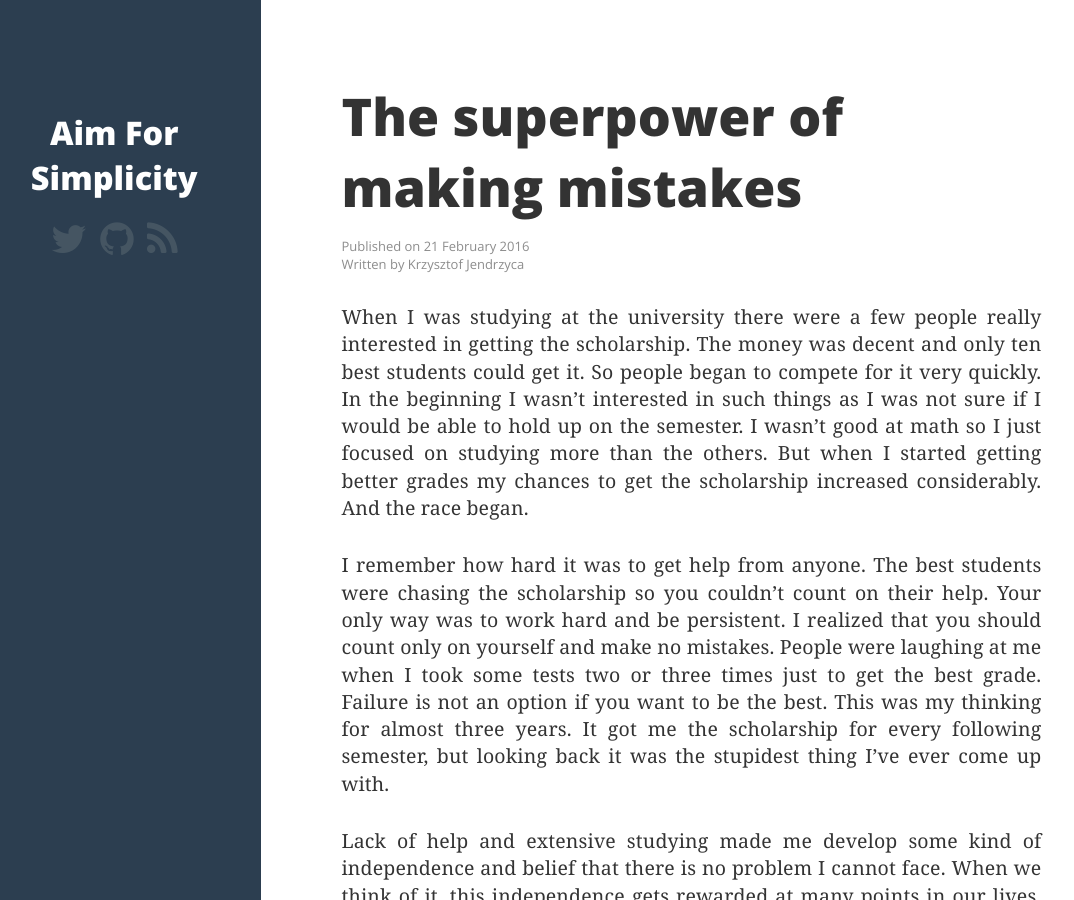
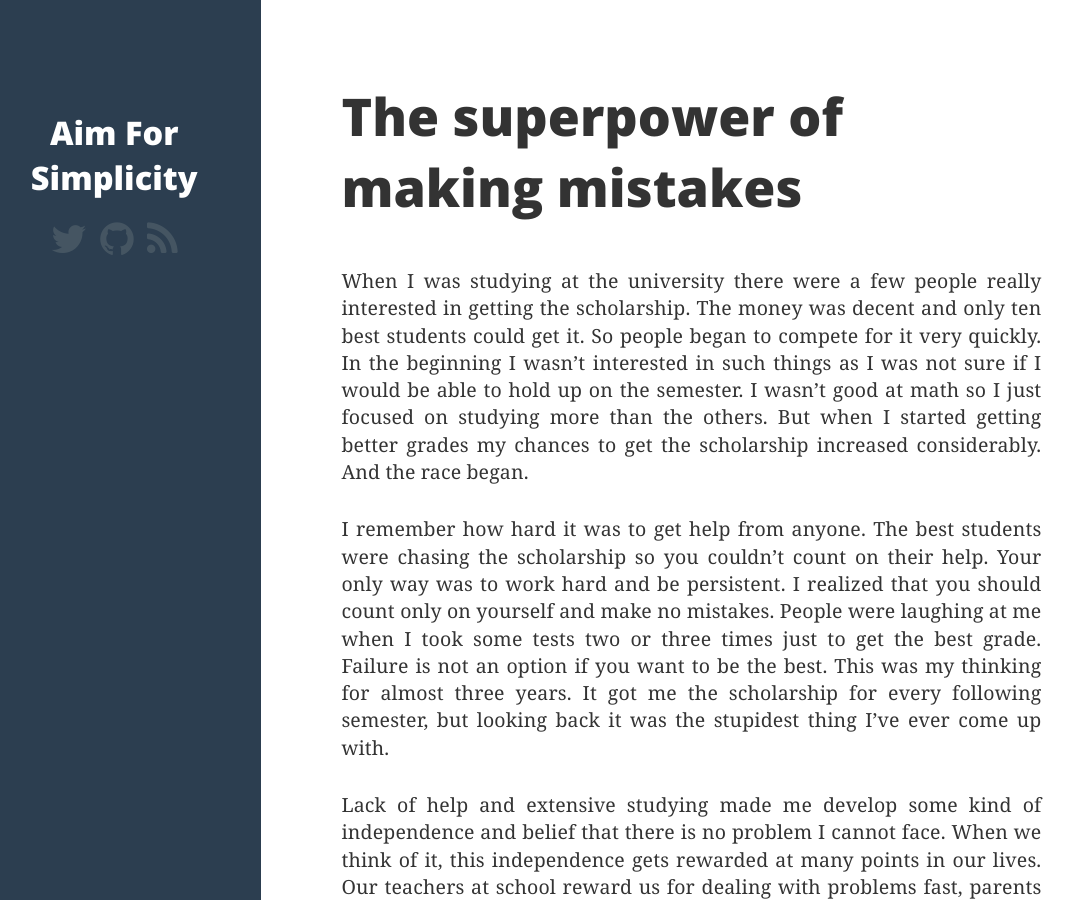
Before and after one commit to kjendrzyca/kjendrzyca.github.io, a Jekyll site: the page built from _posts/2016-02-21-thesuperpowerofmakingmistakes.md, in a window 1280 px wide and 900 px high. Shown: the whole window, without its empty margins (33-1107 px from the left). Built offline with Jekyll 4.4.1, drawn with Linux system fonts in a browser that asks for light colours; nearby versions of some CDN libraries; comment, search, counter and statistics services are not loaded.

Commit message:
Update post.html

```diff
--- a/_layouts/post.html
+++ b/_layouts/post.html
@@ -4,10 +4,6 @@
 
 <article>
     <h1>{{ page.title }}</h1>
-    <div class="meta">
-        Published on <span class="date">{{ page.date | date_to_long_string }}</span>
-        <br />Written by {{ site.author }}
-    </div>
     <div class="post-content">
         {{ content }}
     </div>
```
